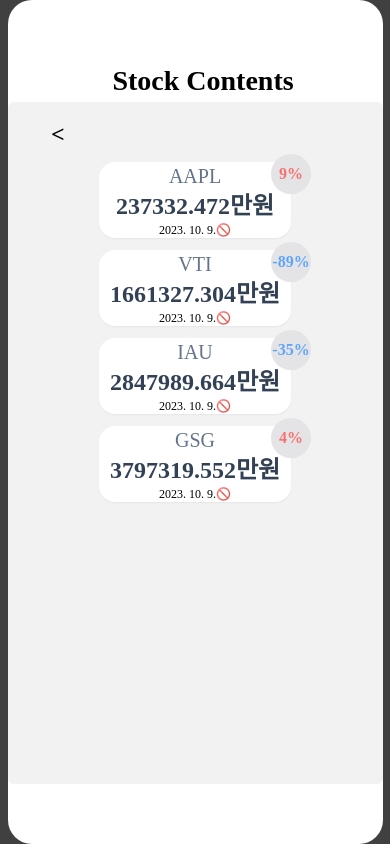
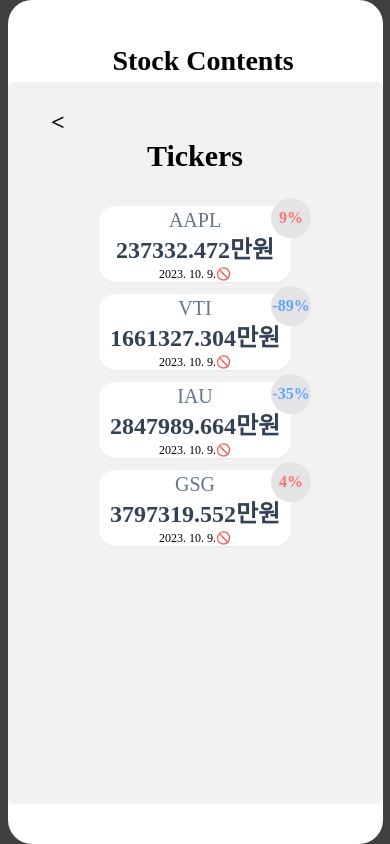
Before and after one commit to Hys-Lee/invest-records, a React (Vite) app: page /detail in a window 390 px wide. Built offline with nearby package versions, Linux system fonts and the light colour scheme; a web font is replaced by a local one.

Commit message:
Feat: resize phone area with lessen padding
just because it has 60px for padding-y and it makes hide
stock chart in 'TradingDetail'pages, so I just lessen it to 40px

is it ok to lessen? is there any other reason?

```diff
--- a/src/main.tsx
+++ b/src/main.tsx
@@ -39,7 +39,7 @@
               </h3>
             </div>
           </div>
-          <div className="flex flex-col items-center py-[60px] rounded-3xl  w-[375px] bg-white text-left">
+          <div className="flex flex-col items-center py-[40px] rounded-3xl  w-[375px] bg-white text-left">
             <p className="pl-4 font-bold text-[28px]">Stock Contents</p>
             <div className="rounded-md py-4 w-full px-1 h-full bg-[#F2F2F2] flex flex-col items-center justify-start  overflow-hidden">
               <RouterProvider router={router} />
--- a/src/pages/Detail.tsx
+++ b/src/pages/Detail.tsx
@@ -12,11 +12,11 @@
   }
   return (
     <>
-      <div className=" h-full  w-72">
+      <div className=" h-full  m-2 w-72">
         <Link to={`/`} className=" text-center">
           <span className="  text-2xl font-extrabold">&lt;</span>
         </Link>
-
+        <h2 className=" mb-5 text-center text-3xl font-bold">Tickers</h2>
         <div className=" pt-3 flex flex-col  items-center h-full gap-3 overflow-scroll">
           {stockInfo.allTickers.map((ticker) => {
             return (
--- a/src/pages/TradingDetail.tsx
+++ b/src/pages/TradingDetail.tsx
@@ -17,7 +17,7 @@
   });
 
   return (
-    <div className="m-2  ">
+    <div className="m-2 w-72  ">
       <Link to={`/detail/`} className=" text-center">
         <span className="  text-2xl font-extrabold">&lt;</span>
       </Link>
```
